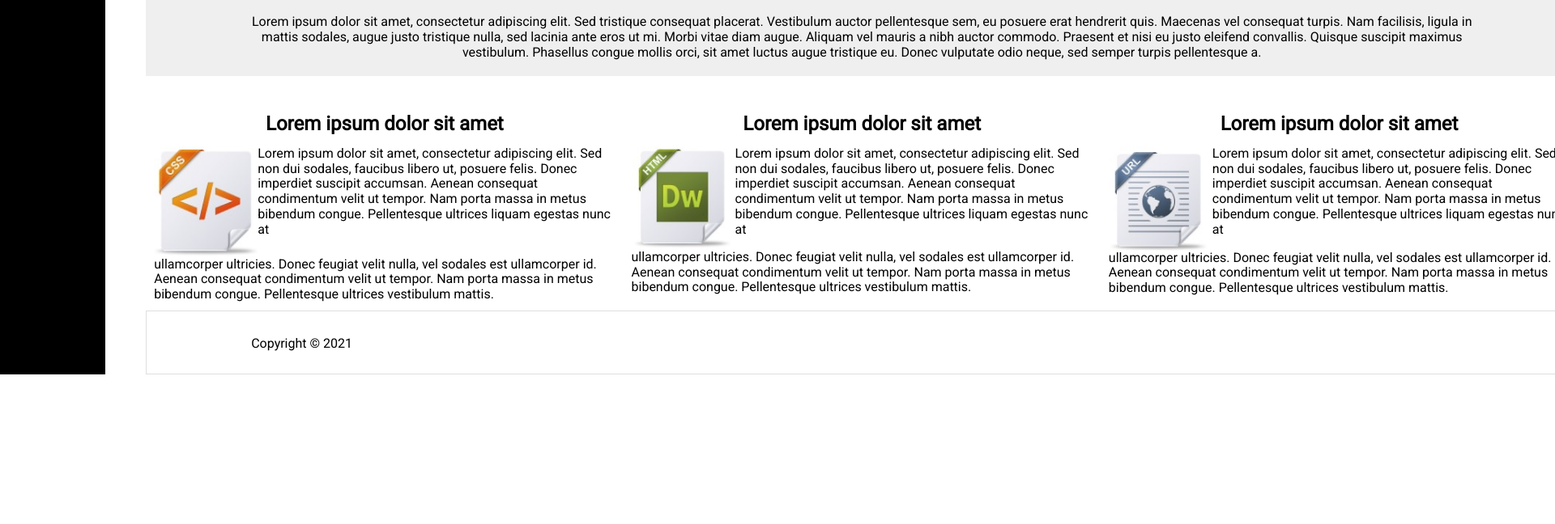
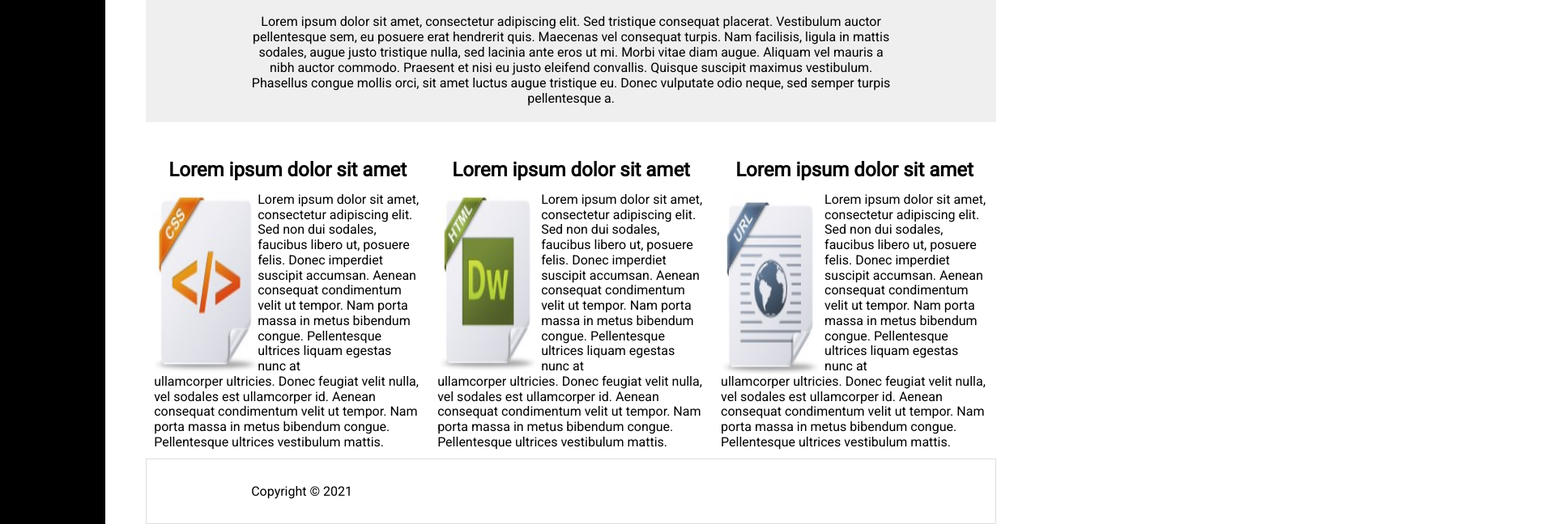
Before and after one commit to nguyenhongphong1803/testFE, a plain HTML site: page index.html in a window 1280 px wide. Shown: the part 238-886 px from the top of the page at 81% size, 1920 px wide, since content can reach past the window. Before the commit the page ends 800 px from the top, so only its background shows below. Drawn offline with Linux system fonts and the light colour scheme.

Commit message:
+ Add reponsive

```diff
--- a/assets/css/reponsive.css
+++ b/assets/css/reponsive.css
@@ -1,7 +1,7 @@
 @media (min-width: 1024px) {
     .footer {
-        width: 1768px;
-        height: 79px;
+        /* width: 1768px;
+        height: 79px; */
         position: relative;
         bottom: 0;
         border: 1px solid #DEDEDE;
@@ -23,6 +23,8 @@
 
 
 @media (max-width: 740px){
+
+
   .desc-colum {
     display: block;
   }
```
